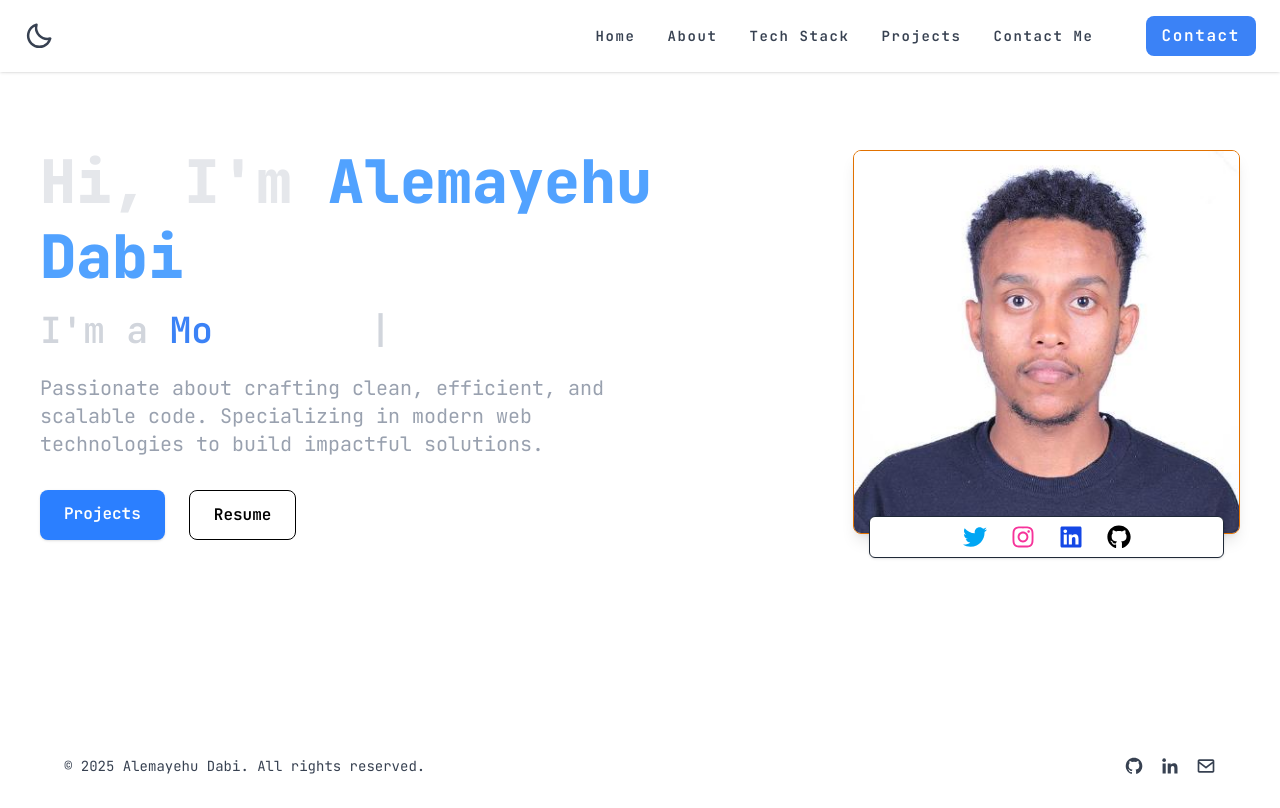
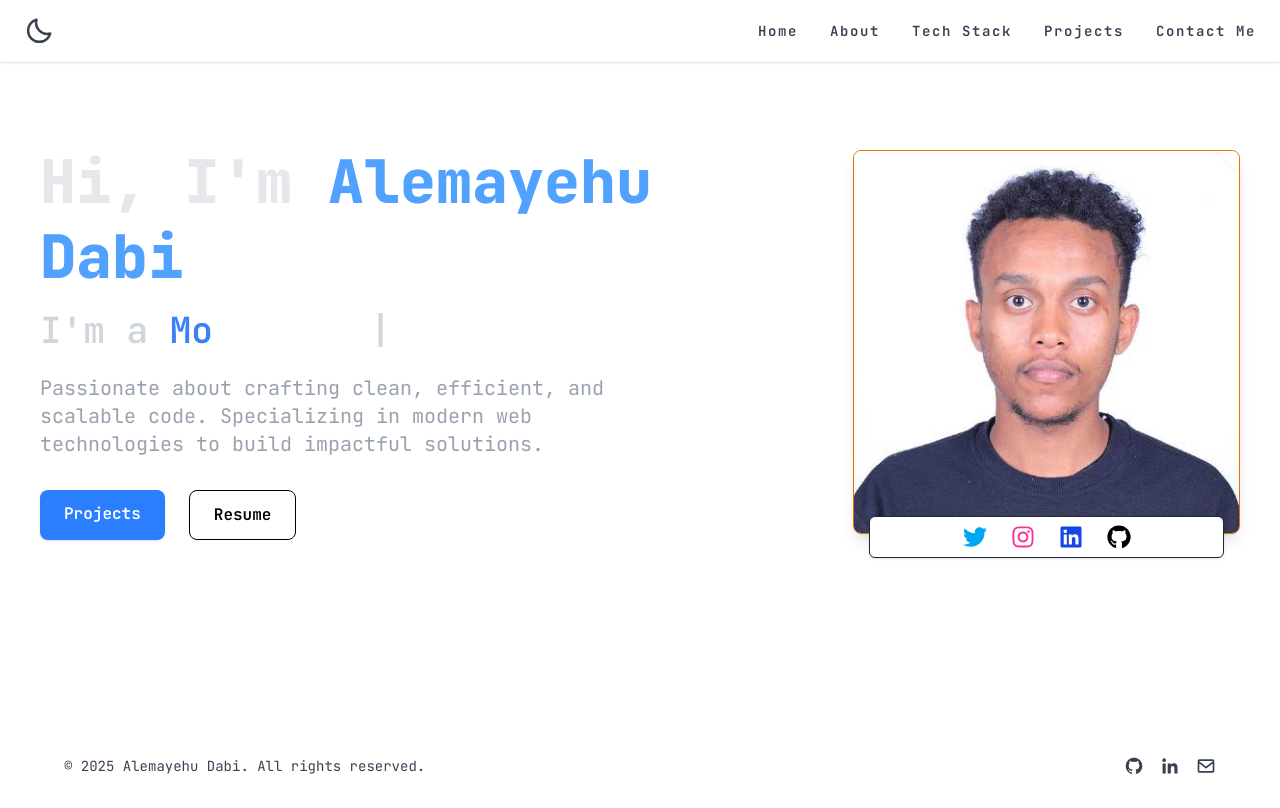
Before and after one commit to AlemayehuDabi/portfolio-, a Next.js app: page / in a window 1280 px wide. Built offline with nearby package versions, Linux system fonts and the light colour scheme.

Commit message:
fix: remove contact button

```diff
--- a/component/NavBar.tsx
+++ b/component/NavBar.tsx
@@ -86,12 +86,6 @@ export default function NavBar() {
               <span className="absolute left-0 -bottom-1 h-0.5 w-0 bg-[var(--primary)] transition-all duration-300 group-hover:w-full" />
             </Link>
           ))}
-          <Link
-            href="/contact-me"
-            className="px-4 py-2 rounded-lg bg-[var(--primary)] text-white ml-5 cursor-pointer transition-all"
-          >
-            Contact
-          </Link>
         </div>
 
         {/* Right - Hamburger for Mobile */}
@@ -129,13 +123,6 @@ export default function NavBar() {
               <span className="absolute left-0 -bottom-1 h-0.5 w-0 bg-[var(--primary)] transition-all duration-300 group-hover:w-full" />
             </Link>
           ))}
-          <Link
-            href="/contact-me"
-            onClick={() => setMenuOpen(false)}
-            className="px-4 py-2 rounded-lg bg-[var(--primary)] text-white cursor-pointer transition-all"
-          >
-            Contact
-          </Link>
         </div>
       )}
     </nav>
```
